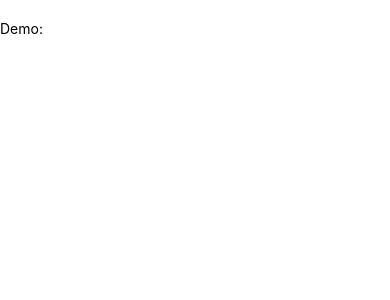
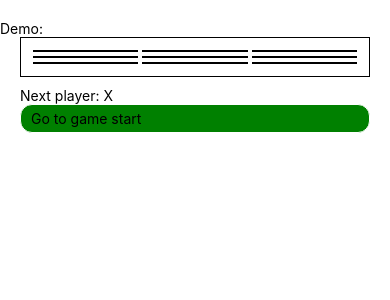
Before and after one commit to alekseykravetz/sela-react-native-expo-labs, a React Native app: screen / in a window 390 px wide. Shown: the top 300 px of the page. Built offline with nearby package versions, Linux system fonts and the light colour scheme.

Commit message:
small fixes

```diff
--- a/App.js
+++ b/App.js
@@ -39,19 +39,9 @@ export default class MyApp extends React.Component {
 
         {/* <MyButton /> */}
         {/* <Blink text='I love to blink' /> */}
-        {/* <MyButton /> */}
-        {/* <Image source={require('./assets/icon.png')} /> */}
-
-        {/* <FlatList data={this.state.users}
-                  keyExtractor={(item, index) => `item: ${item} index: ${index}`}
-                  renderItem={({item}) => (<Text>List item: {item.name}</Text>)}
-                  /> */}
-
         {/* <PhoneBook /> */}
 
-
-
-        {/* <TicTacToeExample /> */}
+        <TicTacToeExample />
 
       </View>
     );
--- a/labs/Blink.js
+++ b/labs/Blink.js
@@ -4,7 +4,6 @@ import { Text } from 'react-native';
 
 export default class Blink extends React.Component {
 
-    //state object
     state = { isShowingText: true };
 
     componentDidMount(){
--- a/labs/CounterButton.js
+++ b/labs/CounterButton.js
@@ -1,26 +1,25 @@
 import React from 'react';
-import { Text, TouchableOpacity } from 'react-native';
+import { Text, TouchableOpacity, StyleSheet } from 'react-native';
 
 export default class CounterButton extends React.Component {
-  state = {
-    counter: 0,
-  }
 
-  _styles = {
-    buttonContainer: { alignItems: 'center', justifyContent: 'center', width: 100, height: 100, backgroundColor: 'green' },
-    text: { fontSize: 20, }
-  }
+  state = { counter: 0, }
 
   render() {
-    this._styles.buttonContainer.backgroundColor = this.state.counter % 2 ? 'green' : 'red';
+    const backgroundColor = this.state.counter % 2 ? 'green' : 'red';
 
     return (
-      <TouchableOpacity style={this._styles.buttonContainer}
+      <TouchableOpacity style={[styles.buttonContainer, { backgroundColor }]}
         onPress={() => this.setState({ counter: this.state.counter + 1 })}>
-        <Text style={this._styles.text}>
+        <Text style={styles.text}>
           {this.state.counter}
         </Text>
       </TouchableOpacity>
     );
   }
 }
+
+const styles = StyleSheet.create({
+  buttonContainer: { alignItems: 'center', justifyContent: 'center', width: 100, height: 100 },
+  text: { fontSize: 20, }
+});
--- a/tic-tac-toe-example/tic-tac-toe.js
+++ b/tic-tac-toe-example/tic-tac-toe.js
@@ -81,11 +81,12 @@ export default class Game extends React.Component {
                     <View>
                         {history.map((step, move) => (
                             <View key={move}>
-                                <Button
-                                    style={move === this.state.stepNumber ? styles.selectedMove : {}}
+                                <TouchableOpacity
+                                    style={[styles.historyButton, {backgroundColor: move === this.state.stepNumber ? 'green' : 'yellow'}]}
                                     onPress={() => this.jumpTo(move)}
-                                    title={move ? `Go to move #${move}` : 'Go to game start'}>
-                                </Button>
+                                    >
+                                        <Text>{move ? `Go to move #${move}` : 'Go to game start'}</Text>
+                                </TouchableOpacity>
                             </View>
                         ))}
                     </View>
@@ -95,7 +96,6 @@ export default class Game extends React.Component {
     }
 
 }
-
 
 class Board extends React.Component {
     renderSquare(i) {
@@ -132,10 +132,19 @@ class Square extends React.Component {
 }
 
 const styles = {
-    game: { padding: 20, flex: 1, flexDirection: 'column' },
-    gameInfo: { marginTop: 20 },
+    game: {
+        paddingHorizontal: 20,
+        flex: 1,
+        flexDirection: 'column',
+    },
 
-    board: { padding: 20, border: '1px solid #e4e4e4' },
+    gameInfo: { marginTop: 10 },
+
+    board: {
+        padding: 10,
+        borderColor: 'black',
+        borderWidth: 1
+    },
 
     boarRrow: { display: 'flex', flexDirection: 'row' },
 
@@ -144,8 +153,20 @@ const styles = {
         alignItems: 'center',
         justifyContent: 'center',
         backgroundColor: 'green',
+        margin: 2,
+        borderColor: 'black',
+        borderWidth: 1
     },
 
-    selectedMove: { backgroundColor: 'greenyellow' },
+    historyButton: {
+        borderColor: 'white',
+        borderWidth: 1,
+        borderRadius: 12,
+        color: 'white',
+        fontSize: 24,
+        paddingHorizontal: 10,
+        paddingVertical: 5,
+        textAlign:'center',
+      },
 
 }
```
